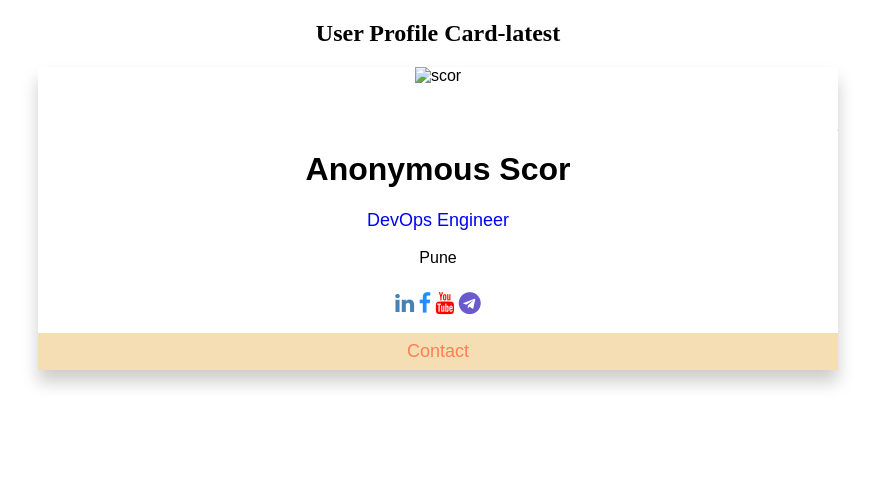
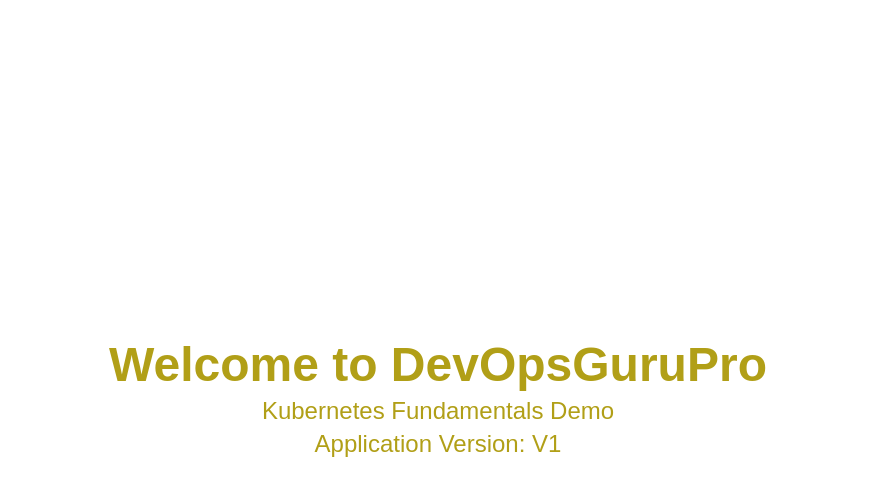
Before and after one commit to DevOpsGuru09/DGPNginx, a plain HTML site: page index.html in a window 1280 px wide. Shown: the whole page, without its empty margins (202-1077 px from the left). Drawn offline with Linux system fonts and the light colour scheme.

Commit message:
Welcome to DevOpsGuruPro

```diff
--- a/index.html
+++ b/index.html
@@ -1,81 +1,42 @@
 <!DOCTYPE html>
 <html>
   <head>
-<link rel="stylesheet" href="https://cdnjs.cloudflare.com/ajax/libs/font-awesome/4.7.0/css/font-awesome.min.css">
     <style>
-.card {
-  box-shadow: 0 12px 16px 0 rgba(0, 0, 0, 0.2);
-  max-width: 800px;
-  margin: auto;
+      html,
+      body {
+        margin: 0;
+        padding: 0;
+        width: 100%;
+        height: 100%;
+        overflow: hidden;
+      }
+      body {
+        background-image: url("https://raw.githubusercontent.com/DevOpsGuru09/Favicon/main/webpic.jpg");
+        background-size: cover;
+        background-position: center;
+        background-repeat: no-repeat;
+        color: rgb(177, 159, 23);
+        font-family: Arial, sans-serif;
         text-align: center;
-  font-family: arial;
+        display: flex;
+        justify-content: center;
+        align-items: center;
       }
-
-.title {
-  color: blue;
-  font-size: 18px;
+      h1 {
+        font-size: 3em;
+        margin: 0;
       }
-
-button {
-  border: none;
-  outline: 0;
-  display: inline-block;
-  padding: 8px;
-  color: coral;
-  background-color: #F5DEB3;
-  text-align: center;
-  cursor: pointer;
-  width: 100%;
-  font-size: 18px;
-}
-
-a {
-  text-decoration: none;
-  font-size: 22px;
-  color: steelblue;
-}
-
-a1 {
-  text-decoration: none;
-  font-size: 22px;
-  color: dodgerblue;
-}
-
-a2 {
-  text-decoration: none;
-  font-size: 22px;
-  color: red;
-}
-
-
-a3 {
-  text-decoration: none;
-  font-size: 22px;
-  color: slateblue;
-}
-
-button:hover, a:hover {
-  opacity: 0.7;
+      p {
+        font-size: 1.5em;
+        margin: 5px 0;
       }
     </style>
-<title>Anonymous</title>
   </head>
   <body>
-
-<h2 style="text-align:center">User Profile Card-latest</h2>
-
-<div class="card">
-  <img src="scor.jpg" alt="scor" style="width:100%">
-  <h1><marquee>SCORPION</marquee>Anonymous Scor</h1>
-  <p class="title">DevOps Engineer</p>
-  <p>Pune</p>
-  <div style="margin: 24px 0; ">
-    <a href="https://www.linkedin.com/in/" target="_blank"><i class="fa fa-linkedin"></i></a>
-    <a1 href="https://www.facebook.com/" target="_blank"><i class="fa fa-facebook"></i></a1>
-    <a2 href="https://www.youtube.com/" target="_blank"><i class="fa fa-youtube"></i></a2>
-    <a3 href="https://t.me/" target="_blank"><i class="fa fa-telegram"></i></a3>
-  <p><button>Contact</button></p>
+    <div>
+      <h1>Welcome to DevOpsGuruPro</h1>
+      <p>Kubernetes Fundamentals Demo</p>
+      <p>Application Version: V1</p>
     </div>
-
   </body>
 </html>
```
Also changed, not shown: 2 other files. Lines whose indentation alone changed are shown as unchanged.
